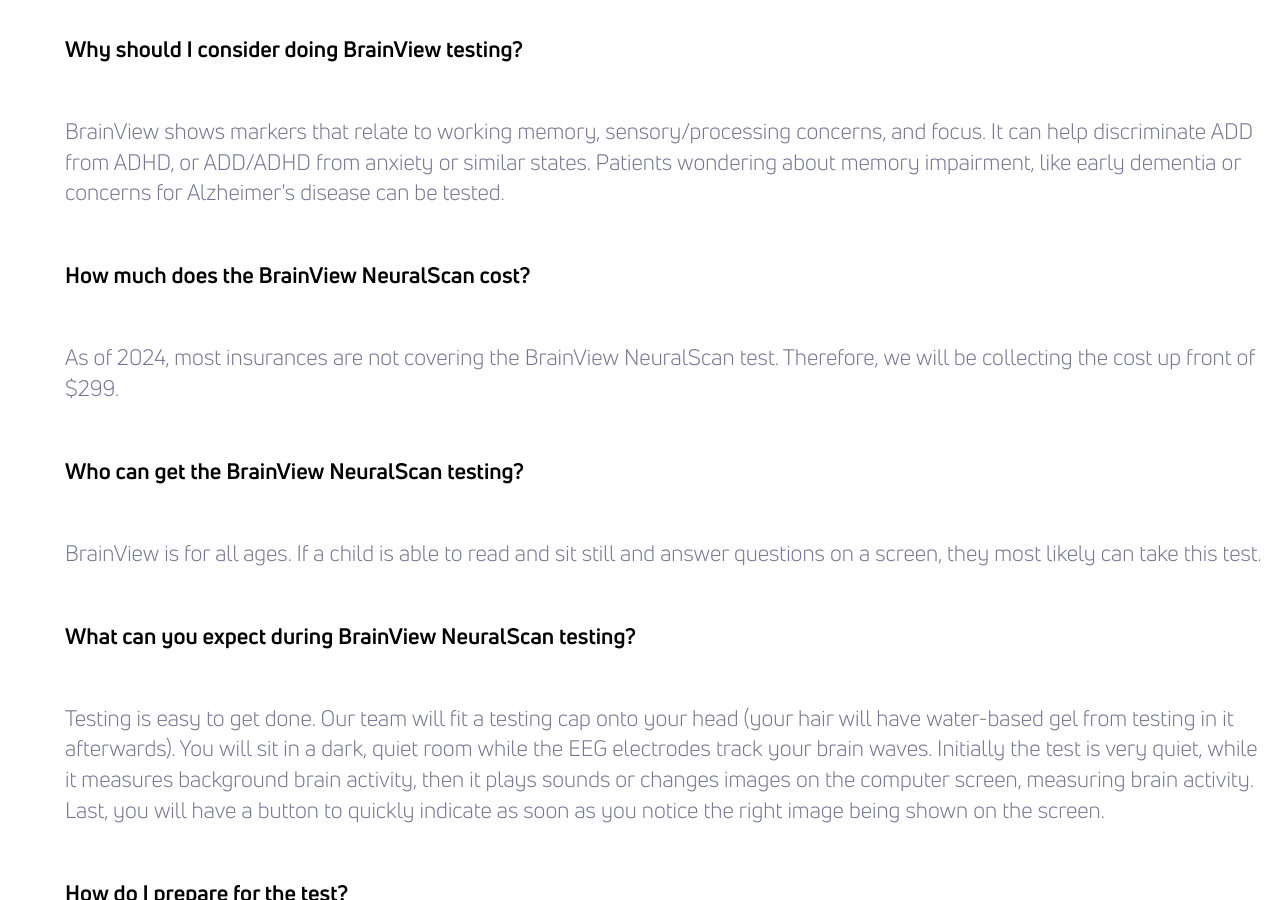
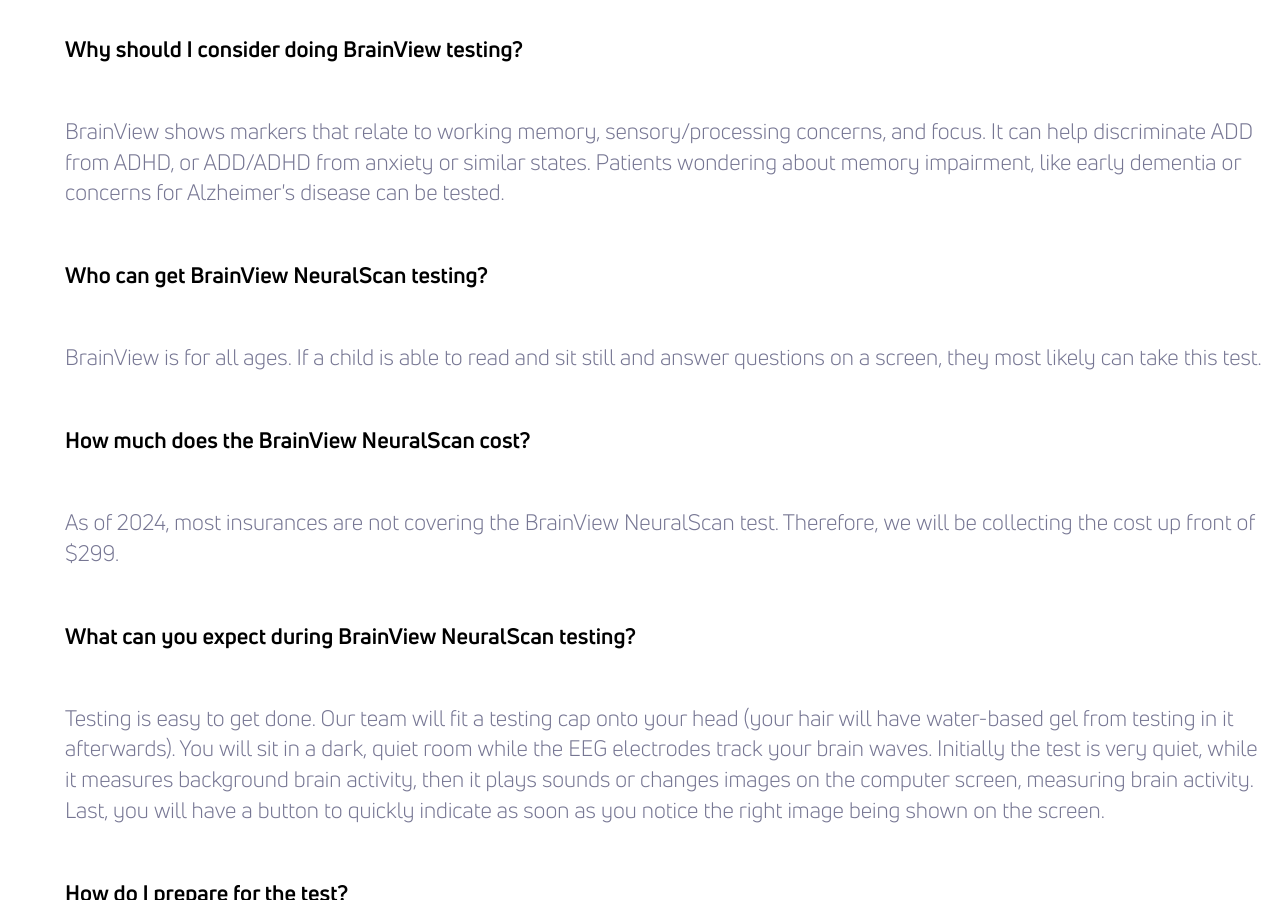
Before and after one commit to theneverwoods/gerstenberg.clinic, a Jekyll site: the page built from services/NeuralScan.html, in a window 1280 px wide and 900 px high, scrolled down 3051 px. Built offline with Jekyll 4.4.1, drawn with Linux system fonts in a browser that asks for light colours.

Commit message:
Update NeuralScan.html

```diff
--- a/services/NeuralScan.html
+++ b/services/NeuralScan.html
@@ -93,11 +93,10 @@ redirect_from: /checkyourhead
         <h2 style="margin-top: 30px">Frequently Asked Questions:</h2>
         <h3>Why should I consider doing BrainView testing?</h3>
         <p>BrainView shows markers that relate to working memory, sensory/processing concerns, and focus. It can help discriminate ADD from ADHD, or ADD/ADHD from anxiety or similar states. Patients wondering about memory impairment, like early dementia or concerns for Alzheimer's disease can be tested.</p>
-		<h3 class="bottom">How much does the BrainView NeuralScan cost?</h3>
+		<h3 class="bottom">Who can get BrainView NeuralScan testing?</h3>
+        <p>BrainView is for all ages. If a child is able to read and sit still and answer questions on a screen, they most likely can take this test.</p>
+        <h3 class="bottom">How much does the BrainView NeuralScan cost?</h3>
 		<p>As of 2024, most insurances are not covering the BrainView NeuralScan test. Therefore, we will be collecting the cost up front of $299.</p>
-		<h3 class="bottom">Who can get the BrainView NeuralScan testing?</h3>
-        <p>BrainView is for all ages. If a child is able to read and sit still and answer questions on a screen, they most likely can take this test.</p>
-
         <h3>What can you expect during BrainView NeuralScan testing?</h3>
         <p>Testing is easy to get done. Our team will fit a testing cap onto your head (your hair will have water-based gel from testing in it afterwards). You will sit in a dark, quiet room while the EEG electrodes track your brain waves. Initially the test is very quiet, while it measures background brain activity, then it plays sounds or changes images on the computer screen, measuring brain activity. Last, you will have a button to quickly indicate as soon as you notice the right image being shown on the screen.</p>
         <h3>How do I prepare for the test?</h3>
```
